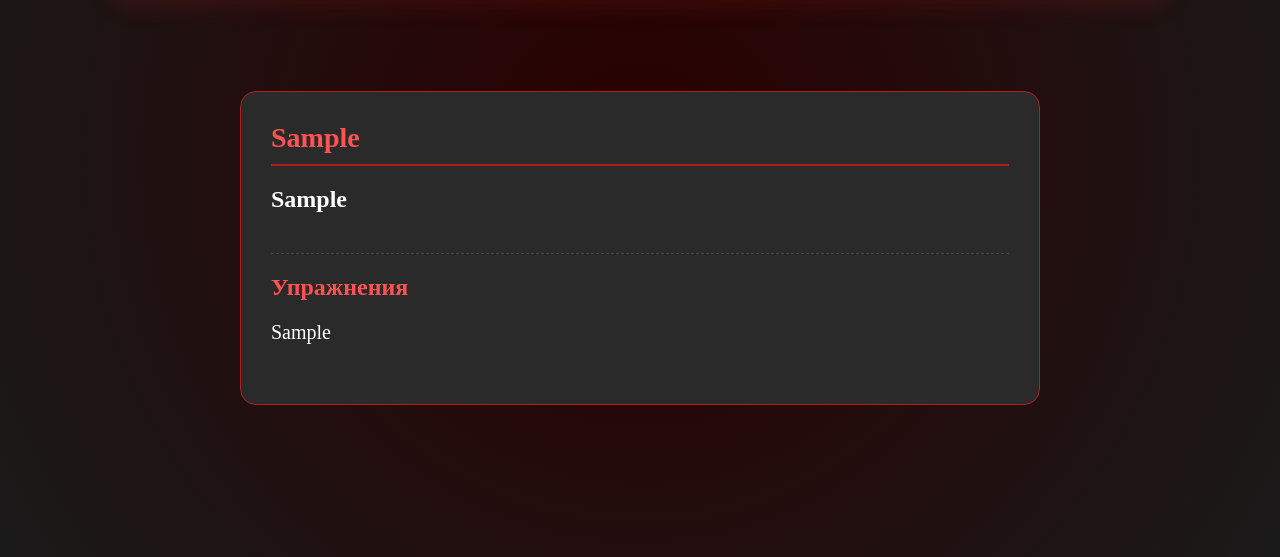
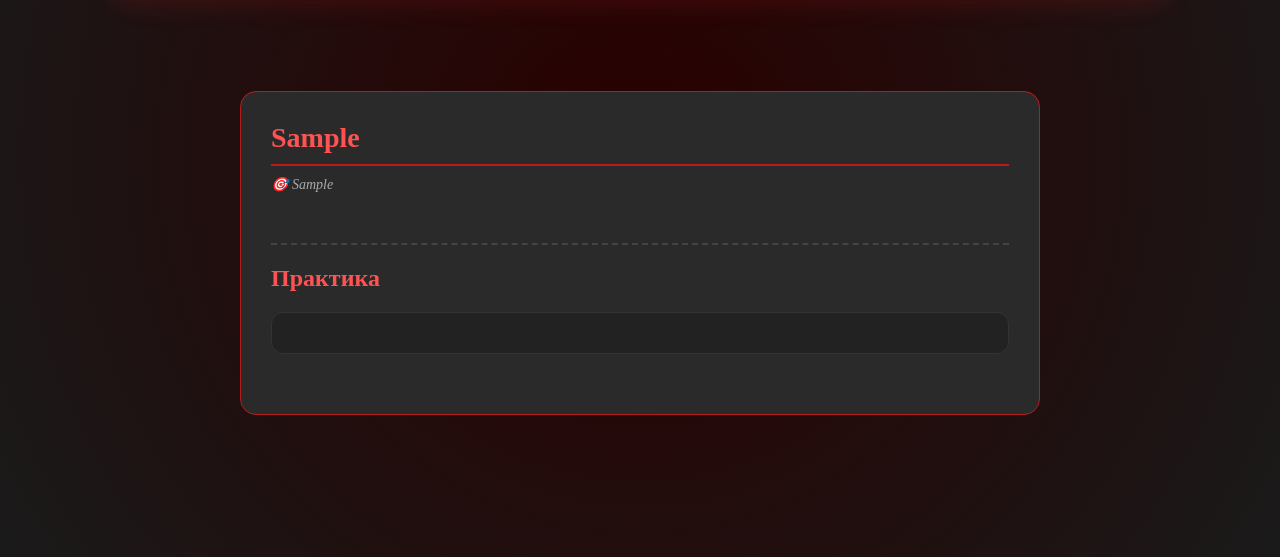
Before and after one commit to Yoshi-6767/johnny_app, a Python web app: template jp_app/templates/jp_lesson.html in a window 1280 px wide. Shown: the part 243-800 px from the top of the page. Run offline with Jinja, Linux system fonts and the light colour scheme; the template is opened without the code that fills it: most values are stand-ins (such as "Sample title", 1, 10 or a date in 2020).

Commit message:
Update jp_lesson.html

```diff
--- a/jp_app/templates/jp_lesson.html
+++ b/jp_app/templates/jp_lesson.html
@@ -11,49 +11,81 @@
         border: 1px solid #b71c1c;
         border-radius: 16px;
         padding: 30px;
+        margin-bottom: 50px;
     }
     .lesson-title {
         color: #ff5252;
         font-size: 28px;
-        margin-bottom: 20px;
+        margin-bottom: 10px;
         border-bottom: 2px solid #b71c1c;
         padding-bottom: 10px;
     }
+    .lesson-goal {
+        color: #aaa;
+        font-size: 14px;
+        margin-bottom: 30px;
+        font-style: italic;
+    }
+
+    /* Стили для блоков теории */
     .block-paragraph { font-size: 18px; line-height: 1.6; margin-bottom: 20px; color: #ddd; }
     .block-table { width: 100%; border-collapse: collapse; margin-bottom: 20px; }
     .block-table th, .block-table td { border: 1px solid #444; padding: 12px; text-align: center; font-size: 20px; }
     .block-table th { background: #333; color: #ff5252; }
-    .callout { background: #3a1a1a; border-left: 4px solid #ff5252; padding: 15px 20px; border-radius: 8px; margin-bottom: 20px; }
-    .callout.tip { border-left-color: #4caf50; background: #1a2a1a; }
 
-    .exercise-block {
-        margin-top: 40px;
-        padding-top: 20px;
-        border-top: 1px dashed #444;
-    }
-    .ex-title { font-size: 20px; color: #fff; margin-bottom: 15px; }
+    .callout { padding: 15px 20px; border-radius: 8px; margin-bottom: 20px; font-size: 16px; line-height: 1.5; }
+    .callout.tip { border-left: 4px solid #4caf50; background: #1a2a1a; color: #a5d6a7; }
+    .callout.mnemonic { border-left: 4px solid #ffca28; background: #2a2a1a; color: #ffe082; }
+    .callout.trap { border-left: 4px solid #f44336; background: #2a1a1a; color: #ef9a9a; }
+
+    /* Стили для упражнений */
+    .exercise-block { margin-top: 50px; padding-top: 20px; border-top: 2px dashed #444; }
+    .ex-container { margin-bottom: 30px; background: #222; border-radius: 12px; padding: 20px; border: 1px solid #333; }
+    .ex-title { font-size: 18px; color: #fff; margin-bottom: 15px; font-weight: 600; }
+
+    /* Тесты (multiple_choice) */
     .ex-options { display: flex; flex-direction: column; gap: 10px; }
     .ex-option {
-        background: #1a1a1a;
-        border: 2px solid #444;
-        padding: 15px;
-        border-radius: 10px;
-        cursor: pointer;
-        font-size: 18px;
-        color: #ddd;
-        transition: 0.2s;
+        background: #1a1a1a; border: 2px solid #444; padding: 15px;
+        border-radius: 10px; cursor: pointer; font-size: 18px;
+        color: #ddd; transition: 0.2s; text-align: left;
     }
     .ex-option:hover { border-color: #ff5252; }
-    .ex-option.correct { border-color: #4caf50; background: #1a2a1a; }
-    .ex-option.wrong { border-color: #f44336; background: #2a1a1a; }
+    .ex-option.correct { border-color: #4caf50; background: #1a2a1a; color: #fff; }
+    .ex-option.wrong { border-color: #f44336; background: #2a1a1a; color: #fff; }
 
+    /* Ввод текста (fill_blank) */
+    .ex-input {
+        padding: 12px; font-size: 18px; border-radius: 8px;
+        border: 2px solid #444; background: #1a1a1a; color: #fff; width: 100%; max-width: 300px;
+        outline: none;
+    }
+    .ex-input:focus { border-color: #ff5252; }
+    .ex-btn {
+        padding: 12px 24px; background: #b71c1c; color: #fff;
+        border: none; border-radius: 8px; cursor: pointer; font-weight: 700; margin-left: 10px;
+    }
+    .ex-btn:hover { background: #ff5252; }
+
+    /* Сборка слов (order_words) */
+    .ex-tokens { display: flex; gap: 10px; flex-wrap: wrap; margin-bottom: 15px; }
+    .ex-token {
+        background: #333; color: #fff; font-size: 24px; padding: 10px 20px;
+        border-radius: 8px; cursor: pointer; border: 2px solid #555;
+    }
+    .ex-token:hover { border-color: #ff5252; }
+    .ex-token.used { opacity: 0.3; pointer-events: none; }
+    .ex-word-display {
+        font-size: 24px; color: #ff5252; min-height: 45px; margin-bottom: 15px;
+        border-bottom: 2px solid #555; padding-bottom: 5px;
+    }
+
+    /* Пропись (handwrite) */
     .handwrite-area {
-        width: 300px; height: 300px;
-        background: #fff;
-        border-radius: 10px;
-        margin: 0 auto;
-        position: relative;
-        border: 2px dashed #b71c1c;
+        width: 250px; height: 250px;
+        background: #fff; border-radius: 10px;
+        margin: 0 auto 15px auto;
+        position: relative; border: 2px dashed #b71c1c;
     }
     .handwrite-grid {
         position: absolute; top: 0; left: 0; width: 100%; height: 100%;
@@ -62,20 +94,24 @@
     }
     .handwrite-target {
         position: absolute; top: 0; left: 0; width: 100%; height: 100%;
-        font-size: 200px; display: flex; align-items: center; justify-content: center;
+        font-size: 160px; display: flex; align-items: center; justify-content: center;
         color: rgba(0,0,0,0.05); pointer-events: none;
     }
+    .handwrite-text { color: #aaa; font-size: 14px; text-align: center; margin-top: 10px; }
 </style>
 {% endblock %}
 
 {% block content %}
 <div class="lesson-container">
     <h1 class="lesson-title">{{ unit.title.ru }}</h1>
+    <div class="lesson-goal">
+        {% for goal in unit.goals %}
+            🎯 {{ goal.ru }}<br>
+        {% endfor %}
+    </div>
 
-    <!-- РЕНДЕР УРОКОВ -->
+    <!-- РЕНДЕР ТЕОРИИ -->
     {% for lesson in unit.lessons %}
-        <h2 style="color: #fff; margin-top: 20px;">{{ lesson.title.ru }}</h2>
-
         {% for block in lesson.blocks %}
             {% if block.type == 'paragraph' %}
                 <p class="block-paragraph">{{ block.text.ru }}</p>
@@ -96,81 +132,154 @@
 
     <!-- РЕНДЕР УПРАЖНЕНИЙ -->
     <div class="exercise-block">
-        <h2 style="color: #ff5252; margin-bottom: 20px;">Упражнения</h2>
+        <h2 style="color: #ff5252; margin-bottom: 20px;">Практика</h2>
 
         {% for ex in unit.exercises %}
-            <div style="margin-bottom: 30px;">
-                <div class="ex-title">
-    {% if ex.prompt %}{{ ex.prompt.ru }}{% else %}Упражнение{% endif %}
+            <div class="ex-container">
+
+                <!-- ТЕСТ (multiple_choice) -->
+                {% if ex.type == 'multiple_choice' %}
+                    <div class="ex-title">{{ ex.prompt.ru }}</div>
+                    <div class="ex-options">
+                        {% for opt in ex.options %}
+                            <div class="ex-option" onclick="checkChoice(this, '{{ opt.id }}', '{{ ex.answer }}')">
+                                {{ opt.text.ru }}
+                            </div>
+                        {% endfor %}
                     </div>
 
-                {% if ex.type == 'multiple_choice' %}
-                    <div class="ex-options">
-                        {% for opt in ex.options %}
-                            <div class="ex-option" onclick="checkAnswer(this, '{{ opt.id }}', '{{ ex.answer }}')">{{ opt.text.ru }}</div>
+                <!-- ВВОД ТЕКСТА (fill_blank) -->
+                {% elif ex.type == 'fill_blank' %}
+                    <div class="ex-title">{{ ex.prompt.ru }}</div>
+                    <input type="text" class="ex-input" id="input-{{ ex.id }}" placeholder="Введите ответ...">
+                    <button class="ex-btn" onclick="checkFill('{{ ex.id }}', '{{ ex.answer }}', {{ ex.alternatives|tojson }})">Проверить</button>
+                    <div id="result-{{ ex.id }}" style="margin-top: 15px; font-weight: bold;"></div>
+
+                <!-- СБОРКА СЛОВ (order_words) -->
+                {% elif ex.type == 'order_words' %}
+                    <div class="ex-title">{{ ex.prompt.ru }}</div>
+                    <div class="ex-word-display" id="word-display-{{ ex.id }}"></div>
+                    <div class="ex-tokens" id="tokens-{{ ex.id }}">
+                        {% for token in ex.tokens %}
+                            <div class="ex-token" onclick="addToken('{{ ex.id }}', '{{ token.ru }}', this)">{{ token.ru }}</div>
                         {% endfor %}
                     </div>
-                {% elif ex.type == 'fill_blank' %}
-                    <input type="text" id="fill-input-{{ ex.id }}" style="padding: 10px; font-size: 18px; border-radius: 8px; border: 2px solid #444; background: #1a1a1a; color: #fff; width: 100px;">
-                    <button onclick="checkFill('{{ ex.id }}', '{{ ex.answer }}')" style="padding: 10px 20px; background: #b71c1c; color: #fff; border: none; border-radius: 8px; cursor: pointer; margin-left: 10px;">Проверить</button>
-                    <div id="fill-result-{{ ex.id }}" style="margin-top: 10px; font-weight: bold;"></div>
+                    <button class="ex-btn" onclick="checkWord('{{ ex.id }}', {{ ex.answer|tojson }})">Проверить</button>
+                    <div id="result-{{ ex.id }}" style="margin-top: 15px; font-weight: bold;"></div>
+
+                <!-- ПРОПИСЬ (handwrite) -->
                 {% elif ex.type == 'handwrite' %}
-                    <div style="text-align: center;">
+                    <div class="ex-title">Напиши символ: {{ ex.target }}</div>
                     <div class="handwrite-area">
                         <div class="handwrite-grid"></div>
                         <div class="handwrite-target">{{ ex.target }}</div>
-                            <canvas id="canvas-{{ ex.id }}" width="300" height="300" style="position: absolute; top: 0; left: 0; cursor: crosshair;"></canvas>
+                        <canvas id="canvas-{{ ex.id }}" width="250" height="250" style="position: absolute; top: 0; left: 0; cursor: crosshair;"></canvas>
                     </div>
-                        <p style="color: #aaa; margin-top: 10px;">Порядок черт: {{ ex.strokeOrderText }}</p>
+                    <div class="handwrite-text">
+                        Порядок черт: {{ ex.strokeOrderText.ru if ex.strokeOrderText.ru else ex.strokeOrderText }}
+                    </div>
+                    <div style="text-align: center; margin-top: 15px;">
+                        <button class="ex-btn" onclick="clearCanvas('{{ ex.id }}')" style="background: #444;">Стереть</button>
                     </div>
                 {% endif %}
+
             </div>
         {% endfor %}
     </div>
 </div>
 
 <script>
-    // Простая проверка для теста
-    function checkAnswer(el, selected, correct) {
+    // Проверка тестов (multiple_choice)
+    function checkChoice(el, selected, correct) {
         if (selected === correct) {
             el.classList.add('correct');
-            alert('Правильно!');
+            el.innerHTML += ' ✅';
         } else {
             el.classList.add('wrong');
-            alert('Неправильно!');
+            el.innerHTML += ' ❌';
         }
     }
 
-    function checkFill(id, correct) {
-        const input = document.getElementById('fill-input-' + id).value.trim();
-        const result = document.getElementById('fill-result-' + id);
-        if (input === correct) {
+    // Проверка ввода текста (fill_blank)
+    function checkFill(id, correct, alternatives) {
+        const input = document.getElementById('input-' + id).value.trim();
+        const result = document.getElementById('result-' + id);
+
+        // Проверяем совпадение с основным ответом или альтернативами
+        let isCorrect = (input === correct);
+        if (!isCorrect && alternatives) {
+            isCorrect = alternatives.includes(input);
+        }
+
+        if (isCorrect) {
             result.style.color = '#4caf50';
-            result.innerText = 'Правильно!';
+            result.innerText = '✅ Правильно!';
         } else {
             result.style.color = '#f44336';
-            result.innerText = 'Неправильно! Правильный ответ: ' + correct;
+            result.innerText = '❌ Неправильно. Верный ответ: ' + correct;
         }
     }
 
-    // Рисование на canvas (пропись)
-    const canvas = document.getElementById('canvas-ja-l0-u1-ex3');
-    if (canvas) {
+    // Логика для сборки слов (order_words)
+    const wordState = {};
+
+    function addToken(id, char, el) {
+        if (!wordState[id]) wordState[id] = [];
+        wordState[id].push(char);
+        el.classList.add('used');
+        document.getElementById('word-display-' + id).innerText = wordState[id].join('');
+    }
+
+    function checkWord(id, correctIndexes) {
+        const current = wordState[id] || [];
+        const result = document.getElementById('result-' + id);
+
+        // Простая проверка (для теста): сравниваем количество и наличие символов
+        // В идеале нужно сравнивать индексы, но пока проверим по длине и символам
+        if (current.length === correctIndexes.length) {
+            result.style.color = '#4caf50';
+            result.innerText = '✅ Слово собрано верно!';
+        } else {
+            result.style.color = '#f44336';
+            result.innerText = '❌ Слово собрано неверно. Попробуй еще раз.';
+        }
+
+        // Очистка после проверки (для повторного прохождения)
+        setTimeout(() => {
+            wordState[id] = [];
+            document.getElementById('word-display-' + id).innerText = '';
+            document.querySelectorAll(`#tokens-${id} .ex-token`).forEach(t => t.classList.remove('used'));
+        }, 2000);
+    }
+
+    // Логика для прописей (handwrite)
+    document.addEventListener("DOMContentLoaded", function() {
+        // Находим все канвасы для рисования
+        document.querySelectorAll('canvas[id^="canvas-"]').forEach(canvas => {
             const ctx = canvas.getContext('2d');
             ctx.lineWidth = 6;
             ctx.lineCap = 'round';
             ctx.strokeStyle = '#b71c1c';
 
             let drawing = false;
+
+            // Мышь
             canvas.addEventListener('mousedown', (e) => { drawing = true; ctx.beginPath(); ctx.moveTo(e.offsetX, e.offsetY); });
             canvas.addEventListener('mousemove', (e) => { if (drawing) { ctx.lineTo(e.offsetX, e.offsetY); ctx.stroke(); } });
             canvas.addEventListener('mouseup', () => { drawing = false; });
             canvas.addEventListener('mouseout', () => { drawing = false; });
 
-        // Поддержка тач-экранов (стилус)
+            // Тач (стилус)
             canvas.addEventListener('touchstart', (e) => { e.preventDefault(); drawing = true; const rect = canvas.getBoundingClientRect(); ctx.beginPath(); ctx.moveTo(e.touches[0].clientX - rect.left, e.touches[0].clientY - rect.top); });
             canvas.addEventListener('touchmove', (e) => { e.preventDefault(); if (drawing) { const rect = canvas.getBoundingClientRect(); ctx.lineTo(e.touches[0].clientX - rect.left, e.touches[0].clientY - rect.top); ctx.stroke(); } });
             canvas.addEventListener('touchend', () => { drawing = false; });
+        });
+    });
+
+    function clearCanvas(id) {
+        const canvas = document.getElementById('canvas-' + id);
+        const ctx = canvas.getContext('2d');
+        ctx.clearRect(0, 0, canvas.width, canvas.height);
     }
 </script>
 {% endblock %}
```
Lines whose indentation alone changed are shown as unchanged.
